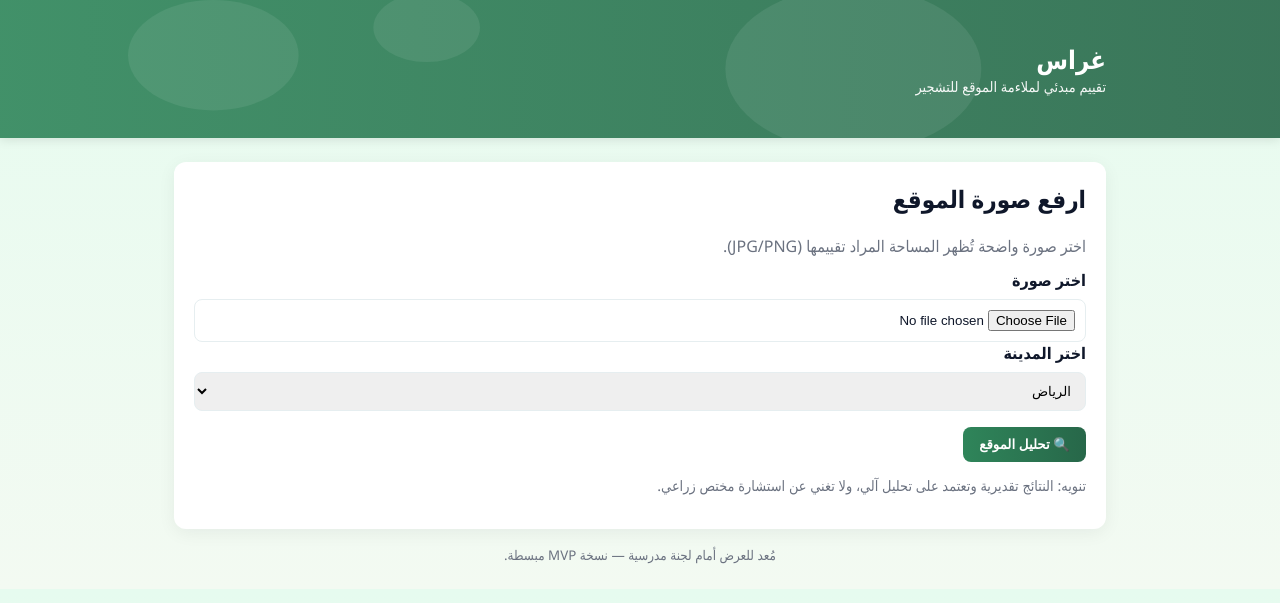
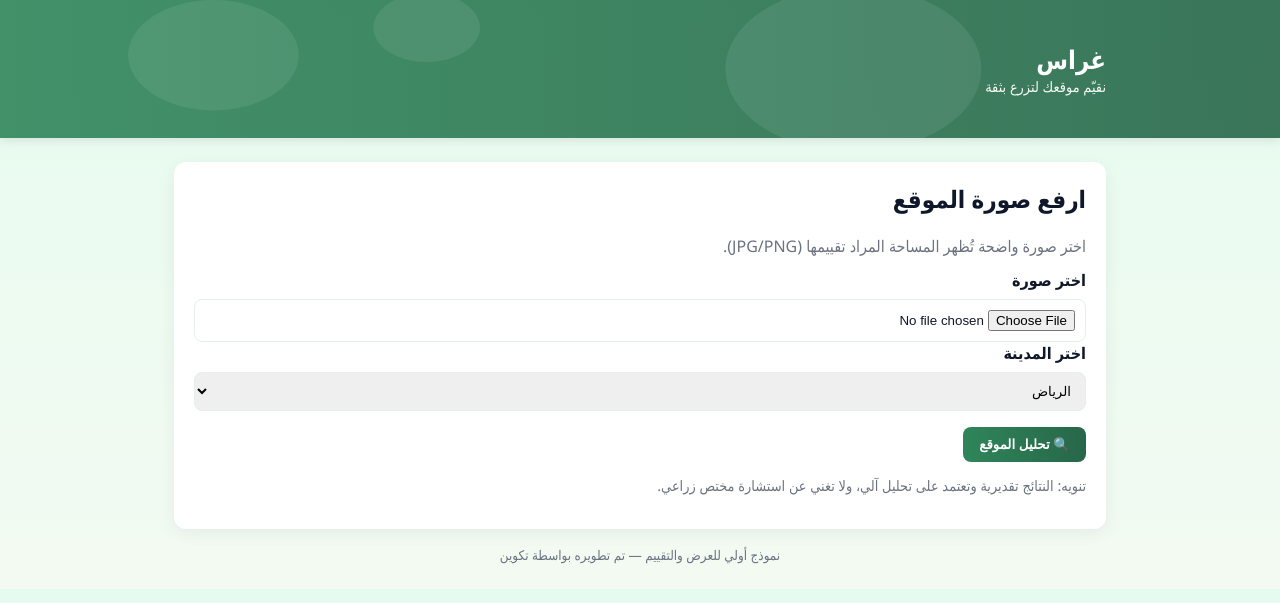
Before and after one commit to Mohammed-a-q/gheras, a FastAPI app: page / in a window 1280 px wide. Shown: the top 603 px of the page. Run offline with FastAPI, Linux system fonts and the light colour scheme; some libraries are stand-ins or nearby versions.

Commit message:
Update subtitle and footer copy as requested

```diff
--- a/templates/index.html
+++ b/templates/index.html
@@ -12,7 +12,7 @@
     <div class="container header-inner">
       <div class="brand">
         <h1>غراس</h1>
-        <p class="subtitle">تقييم مبدئي لملاءمة الموقع للتشجير</p>
+        <p class="subtitle">نقيّم موقعك لتزرع بثقة</p>
       </div>
     </div>
   </header>
@@ -43,7 +43,7 @@
       <p class="note">تنويه: النتائج تقديرية وتعتمد على تحليل آلي، ولا تغني عن استشارة مختص زراعي.</p>
     </section>
     <footer class="footer-note">
-      <small>مُعد للعرض أمام لجنة مدرسية — نسخة MVP مبسطة.</small>
+      <small>نموذج أولي للعرض والتقييم — تم تطويره بواسطة تكوين</small>
     </footer>
   </main>
   <script>
```
